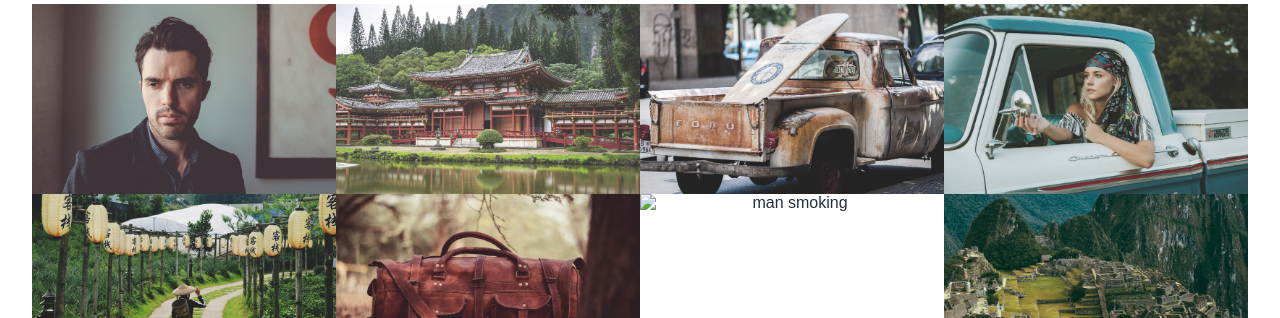
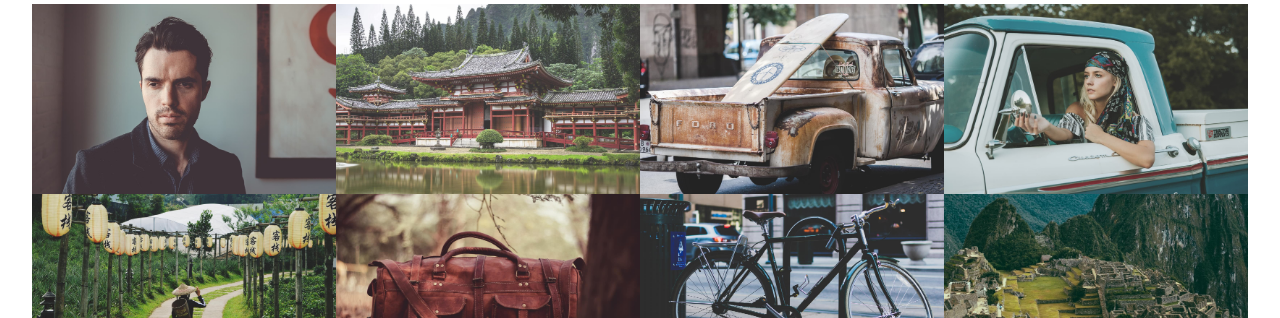
Before and after one commit to AnthonyH-ecv/photoGallery, a website: page dist/index.html in a window 1280 px wide. Shown: the part 634-952 px from the top of the page. Drawn offline with nearby package versions, Linux system fonts and the light colour scheme.

Commit message:
modification d'une image

```diff
--- a/dist/index.html
+++ b/dist/index.html
@@ -43,7 +43,7 @@
                                         <img src="images/fulls/10.jpg" alt="bag">
                                 </div>
                                 <div class="media">
-                                        <img src="images/fulls/011.jpg" alt="man smoking">
+                                        <img src="images/fulls/11.jpg" alt="man smoking">
                                 </div>
                                 <div class="media">
                                         <img src="images/fulls/07.jpg" alt="mountain">
```
